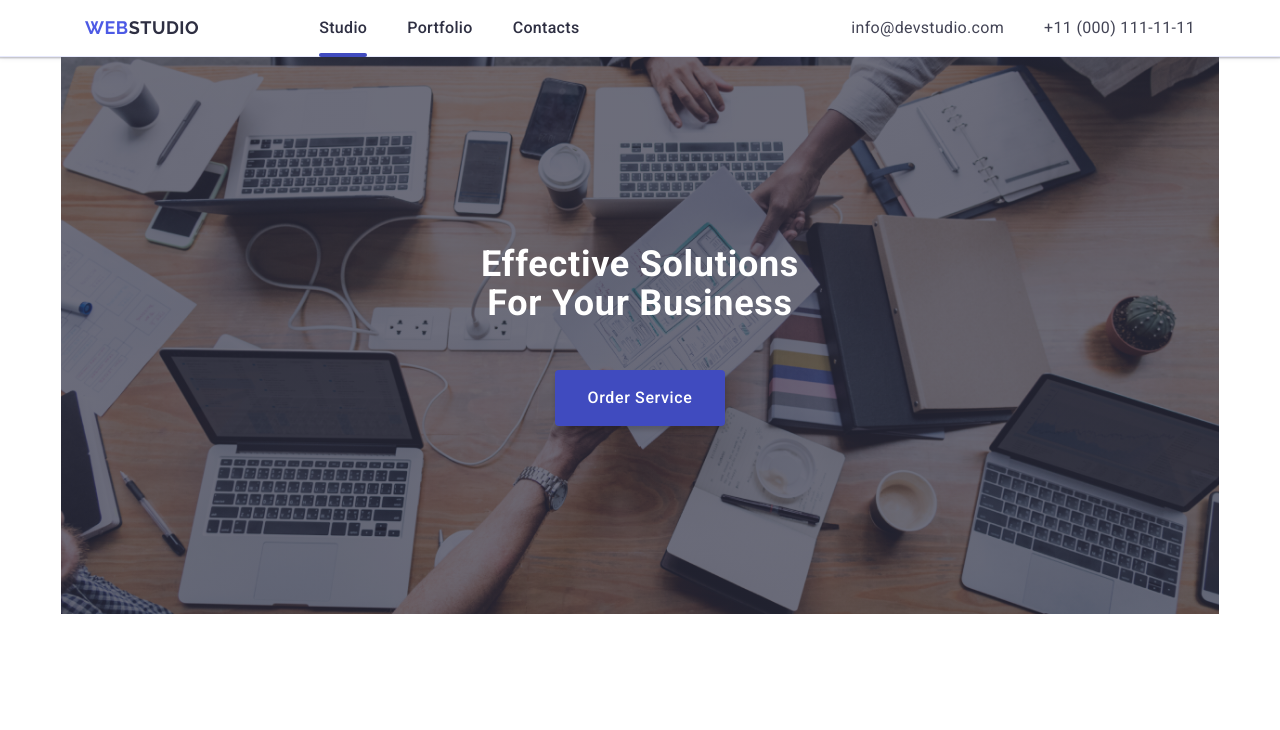
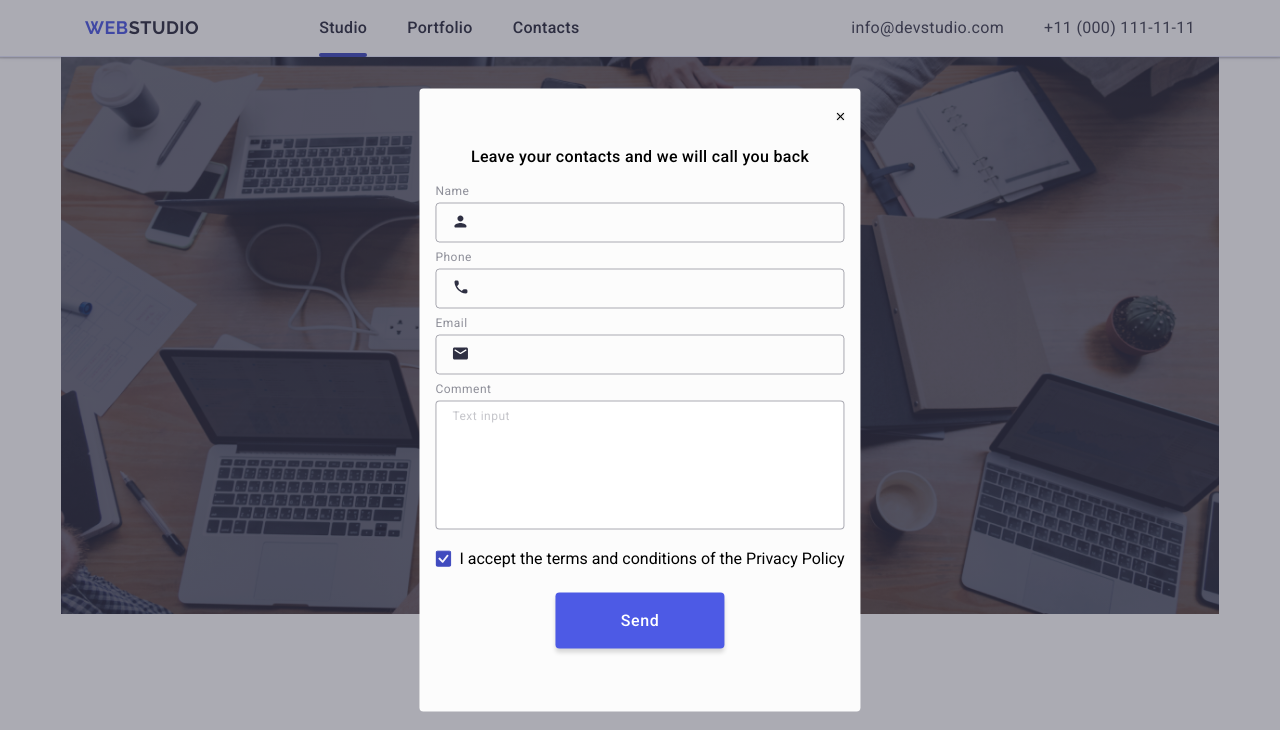
Before and after one commit to gudzsv/goit-markup-hw-06, a plain HTML site: page index.html in a window 1280 px wide. Both pictures are taken after a click on the button "Order Service". Shown: the top 730 px of the page. Drawn offline with nearby package versions, Linux system fonts and the light colour scheme.

Commit message:
To bot check

```diff
--- a/css/styles.css
+++ b/css/styles.css
@@ -1023,3 +1023,175 @@ address {
 }
 
 /* #endregion FOOTER */
+
+/* #region MODAL ORDER */
+/* Class to open modal window*/
+.backdrop.is-open {
+  opacity: 1;
+  pointer-events: auto;
+}
+
+.backdrop {
+  position: fixed;
+  left: 0;
+  top: 0;
+  width: 100%;
+  height: 100%;
+  background-color: var(--NAVY_BLUE_MODAL);
+  opacity: 0;
+  transition: opacity 250ms cubic-bezier(0.4, 0, 0.2, 1);
+  pointer-events: none;
+}
+
+.backdrop.is-open .modal {
+  transform: translate(-50%, -50%) scale(1);
+  opacity: 1;
+}
+
+.modal {
+  position: absolute;
+  /* top: 60px; */
+  top: 50%;
+  left: 50%;
+  min-width: 288px;
+  min-height: 623px;
+  padding: 24px 16px;
+  border-radius: 4px;
+  background-color: var(--DARIY);
+  /* box-shadow: 0px 4px 4px 0px rgba(0, 0, 0, 0.06); */
+  opacity: 0;
+  transform: translate(-50%, -50%) scale(1);
+  transition: transform 250ms cubic-bezier(0.4, 0, 0.2, 1),
+    opacity 250ms cubic-bezier(0.4, 0, 0.2, 1);
+}
+
+.order-modal-close-btn {
+  display: block;
+  margin-left: auto;
+  /* fill: var(--CORNFLOWER, #E7E9FC); */
+  /* stroke-width: 1px; */
+  /* stroke: rgba(0, 0, 0, 0.10); */
+  margin-bottom: 24px;
+}
+
+.order-modal-title {
+  color: var(--NAVY-BLUE);
+  text-align: center;
+  font-weight: 500;
+  line-height: 1.5;
+  letter-spacing: 0.02em;
+  margin-bottom: 16px;
+}
+
+.order-modal-form-label {
+  display: block;
+  color: var(--LIGHT-SLATE);
+  font-size: 12px;
+  font-weight: 400;
+  line-height: 1.16;
+  letter-spacing: 0.04em;
+  margin-bottom: 4px;
+}
+
+.order-modal-input-box {
+  position: relative;
+}
+
+.order-modal-form-input {
+  outline: transparent;
+  padding-left: 38px;
+  margin-bottom: 8px;
+  width: 100%;
+  height: 40px;
+  font-size: 12px;
+  font-weight: 400;
+  line-height: 1.16;
+  letter-spacing: 0.04em;
+  background-color: transparent;
+  border-radius: 4px;
+  border: 1px solid var(--NAVY_BLUE_MODAL);
+  transition: border-color 250ms cubic-bezier(0.4, 0, 0.2, 1);
+}
+
+.order-modal-form-input:focus {
+  border-color: var(--IRIS);
+}
+
+.order-modal-form-input:focus + .order-modal-icon {
+  fill: var(--IRIS);
+}
+
+.order-modal-icon {
+  fill: var(--NAVY_BLUE);
+  position: absolute;
+  left: 16px;
+  top: 15%;
+  /* transform: translateY(-50%); */
+  transition: fill 250ms cubic-bezier(0.4, 0, 0.2, 1);
+}
+
+.order-modal-form-textarea-wrapper {
+  margin-bottom: 16px;
+}
+
+.order-modal-form-input-text-area {
+  width: 100%;
+  padding: 8px 16px;
+  border-radius: 4px;
+  border: 1px solid var(--NAVY_BLUE_MODAL);
+  font-size: 12px;
+  font-weight: 400;
+  line-height: 1.16;
+  letter-spacing: 0.04em;
+  outline: transparent;
+  resize: none;
+  transition: border-color 250ms cubic-bezier(0.4, 0, 0.2, 1);
+}
+
+.order-modal-form-input-text-area::placeholder {
+  color: var(--LIGHT-SLATE);
+  opacity: 0.5;
+}
+
+.order-modal-form-input-text-area:focus {
+  border-color: var(--IRIS);
+}
+
+/* **************checkbox**************** */
+.order-modal-ckeckbox-wrapper {
+  margin-bottom: 24px;
+}
+
+.order-modal-check-box-label {
+  display: flex;
+}
+.order-modal-icon-check-svg {
+  margin-right: 8px;
+}
+
+/** endcheck **/
+.order-modal-btn-submit {
+  display: block;
+  border: none;
+  border-radius: 4px;
+  background-color: var(--IRIS);
+  box-shadow: 0px 4px 4px 0px rgba(0, 0, 0, 0.15);
+  padding: 16px 32px;
+  color: var(--WHITE);
+  text-align: center;
+  font-family: 'Roboto', sans-serif;
+  font-weight: 500;
+  line-height: 1.5;
+  letter-spacing: 0.04em;
+  height: 56px;
+  min-width: 169px;
+  margin: 0 auto;
+  transition: background-color 250ms cubic-bezier(0.4, 0, 0.2, 1);
+  cursor: pointer;
+}
+
+.order-modal-btn-submit:hover,
+.order-modal-btn-submit:focus {
+  background-color: var(--OCEAN);
+}
+/* #endregion MODAL ORDER */
--- a/css/styles_old.css
+++ b/css/styles_old.css
@@ -761,7 +761,7 @@ address {
   letter-spacing: 0.48px;
 } */
 
-.order-modal-text {
+.order-modal-title {
   color: #2e2f42;
   text-align: center;
   font-family: Roboto;
@@ -785,7 +785,7 @@ address {
   margin-bottom: 4px;
 }
 
-.order-modal-input-icon-box {
+.order-modal-input-box {
   position: relative;
 }
 
@@ -807,6 +807,10 @@ address {
   padding-left: 38px;
   width: 100%;
   height: 40px;
+  font-size: 12px;
+  line-height: 1.17;
+  letter-spacing: 0.04em;
+  color: rgba(46, 47, 66, 0.4);
   background-color: transparent;
   border-radius: 4px;
   border: 1px solid rgba(46, 47, 66, 0.4);
--- a/index.html
+++ b/index.html
@@ -19,6 +19,7 @@
       rel="stylesheet"
     />
     <link rel="stylesheet" href="./css/styles.css" />
+    <script src="./js/script.js" defer></script>
   </head>
   <body>
     <!-- Header Container -->
@@ -29,9 +30,13 @@
           >Web<span class="logo-dark">Studio</span>
         </a>
         <!-- is-open to open mobile menue-->
-        <div class="menu-wrapper is-open">
+        <div class="menu-wrapper">
           <!-- Burger menue -->
-          <button class="menu-close-btn" type="button">
+          <button
+            class="menu-close-btn"
+            type="button"
+            aria-label="Close button"
+          >
             <svg
               class="menu-close-btn-icon"
               width="24"
@@ -137,7 +142,9 @@
       <section class="order-section">
         <div class="order-section-wrapper">
           <h1 class="order-title">Effective Solutions for Your Business</h1>
-          <button class="order-button" type="button">Order Service</button>
+          <button class="order-button" type="button" data-open-modal>
+            Order Service
+          </button>
         </div>
       </section>
 
@@ -633,29 +640,26 @@
       </div>
     </footer>
     <!-- Modal Order -->
-    <!-- <div class="order-modal-container is-open">
-      <div class="modal-wrapper">  -->
+    <!-- order-modal-container -->
+    <div class="backdrop" data-backdrop>
+      <!-- modal-wrapper -->
+      <div class="modal">
         <!-- Form Close X Button -->
-    <!-- <button class="order-modal-close-btn" type="button">
+        <button class="order-modal-close-btn" type="button" data-close-modal>
           <svg class="order-modal-close-x-icon" width="8" height="8">
             <use href="./images/icons.svg#icon-close-black"></use>
           </svg>
         </button>
 
-        <p class="order-modal-text">
+        <p class="order-modal-title">
           Leave your contacts and we will call you back
         </p>
 
-        <form
-          class="order-modal-form"
-          action="/index.html"
-          autocomplete="off"
-          name="order-form"
-        > -->
+        <form class="order-modal-form" autocomplete="off" name="order-form">
           <!-- Form Inputs -->
-    <!-- <div class="order-modal-inputs-wrapper">
+          <div class="order-modal-inputs-wrapper">
             <label class="order-modal-form-label" for="user-name"> Name</label>
-            <div class="order-modal-input-icon-box">
+            <div class="order-modal-input-box">
               <input
                 id="user-name"
                 class="order-modal-form-input"
@@ -671,7 +675,7 @@
             <label class="order-modal-form-label" for="user-phone">
               Phone</label
             >
-            <div class="order-modal-input-icon-box">
+            <div class="order-modal-input-box">
               <input
                 id="user-phone"
                 class="order-modal-form-input"
@@ -687,7 +691,7 @@
             <label class="order-modal-form-label" for="user-emeil">
               Email
             </label>
-            <div class="order-modal-input-icon-box">
+            <div class="order-modal-input-box">
               <input
                 id="user-emeil"
                 class="order-modal-form-input"
@@ -698,10 +702,10 @@
                 <use href="./images/icons.svg#icon-email-black"></use>
               </svg>
             </div>
-          </div> -->
+          </div>
 
           <!-- Fotm Text Area -->
-    <!-- <div class="order-modal-form-textarea-wrapper">
+          <div class="order-modal-form-textarea-wrapper">
             <label class="order-modal-form-label" for="user-comment">
               Comment</label
             >
@@ -712,10 +716,10 @@
               rows="8"
               placeholder="Text input"
             ></textarea>
-          </div> -->
+          </div>
 
           <!-- Form Check-box  -->
-    <!-- <div class="order-modal-ckeckbox-wrapper">
+          <div class="order-modal-ckeckbox-wrapper">
             <input
               id="user-privacy"
               class="order-modal-check-box-input visually-hidden"
@@ -724,11 +728,13 @@
               name="user-privacy"
             />
             <label class="order-modal-check-box-label" for="user-privacy">
+              <!-- <span> -->
+              <svg class="order-modal-icon-check-svg" width="16" height="16">
+                <use href="./images/icons.svg#icon-click"></use>
+              </svg>
+              <!-- </span> -->
+
               <span class="order-modal-checkbox-icon-wrapper">
-                <svg class="order-modal-icon-check-svg" width="10" height="8">
-                  <use href="./images/icons.svg#icon-check-white"></use>
-                </svg>
-              </span>
                 I accept the terms and conditions of the
                 <a
                   class="order-modal-order-policy-link"
@@ -736,12 +742,13 @@
                   title="Privacy Policy"
                   >Privacy Policy</a
                 >
+              </span>
             </label>
-          </div> -->
+          </div>
           <!-- Form Submit Button -->
-    <!-- <button class="order-modal-btn-submit" type="submit">Send</button>
+          <button class="order-modal-btn-submit" type="submit">Send</button>
         </form>
       </div>
-    </div> -->
+    </div>
   </body>
 </html>
--- /dev/null
+++ b/js/script.js
@@ -0,0 +1,19 @@
+/* Serhii Hudzenko */
+/* #### Modal  #### */
+/* # 10.12.2023  # */
+
+// Crete an object of HTML elements
+const refs = {
+  openModalBtn: document.querySelector('[data-open-modal]'),
+  closeModalBtn: document.querySelector('[data-close-modal]'),
+  backdrop: document.querySelector('[data-backdrop]'),
+};
+
+// Add Events Listener to the HTML elements
+refs.openModalBtn.addEventListener('click', toogleModal);
+refs.closeModalBtn.addEventListener('click', toogleModal);
+
+// Create function to change/toogle "is-open" class on the backdrop element to open/close modal window
+function toogleModal() {
+  refs.backdrop.classList.toggle('is-open');
+}
```
Lines whose indentation alone changed are shown as unchanged.
